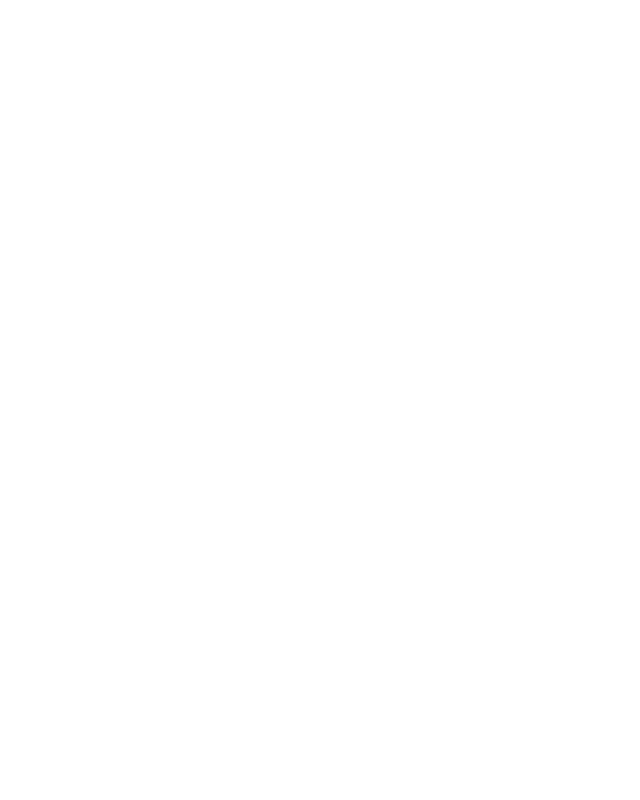
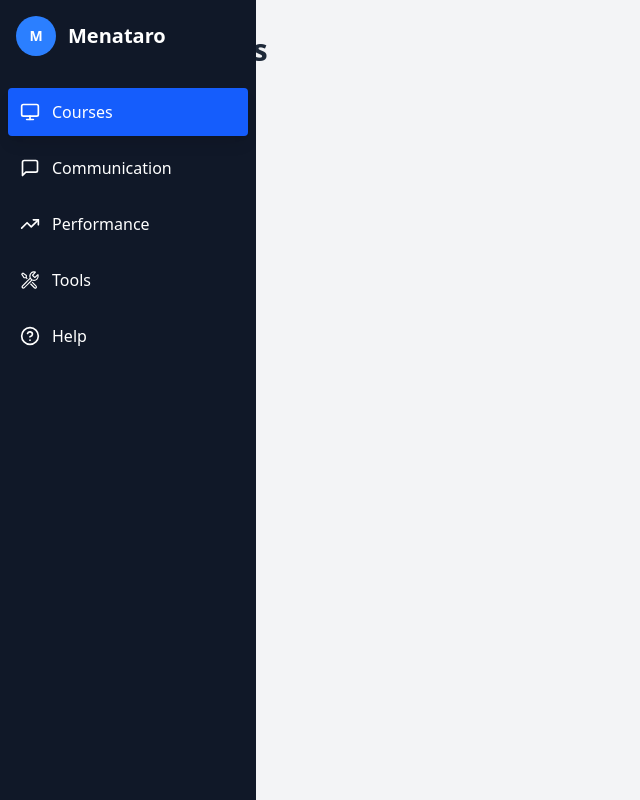
Before and after one commit to SarunMr/Mentaro, a React (Vite) app in the folder frontend/: page /instructor-dashboard in a window 1280 px wide. Before the commit this address had no page. Shown: the whole page, without its empty margins (0-640 px from the left). Built offline with nearby package versions, Linux system fonts and the light colour scheme.

Commit message:
Instructor Sidebar

```diff
--- a/frontend/src/App.jsx
+++ b/frontend/src/App.jsx
@@ -6,10 +6,12 @@
   useLocation,
   useNavigate,
 } from "react-router-dom";
+
 import Homepage from "./pages/Homepage.jsx";
 import LoginPage from "./pages/LoginPage.jsx";
 import SignupPage from "./pages/SignupPage.jsx";
 import Dashboard from "./pages/Dashboard.jsx";
+import InstructorDashboard from './components/InstructorSidebar.jsx';
 
 function AppRoutes() {
   const location = useLocation();
@@ -34,6 +36,7 @@
       <Routes location={routesLocation}>
         <Route path="/" element={<Homepage />} />
         <Route path="/dashboard" element={<Dashboard />} />
+          <Route path="/instructor-dashboard" element={<InstructorDashboard />} />
         <Route
           path="/login"
           element={
--- a/frontend/src/components/InstructorSidebar.jsx
+++ b/frontend/src/components/InstructorSidebar.jsx
@@ -1,250 +1,136 @@
 import React, { useState } from 'react';
 import {
-  X,
-  PlayCircle,
+  Monitor,
   MessageSquare,
-  BarChart3,
-  Settings,
-  HelpCircle,
-  ChevronRight,
-  Users,
-  DollarSign,
-  Award,
-  BookOpen,
   TrendingUp,
-  Globe
+  HelpCircle
 } from 'lucide-react';
+import { VscTools } from "react-icons/vsc";
+<VscTools />
 
-const InstructorSidebar = ({ isOpen, setIsOpen }) => {
-  const [hoveredItem, setHoveredItem] = useState(null);
+const InstructorDashboard = () => {
+  const [activeSection, setActiveSection] = useState('courses');
+  const [isHovering, setIsHovering] = useState(false);
 
-  const navigationItems = [
+  const sidebarItems = [
     {
-      icon: <PlayCircle className="w-5 h-5" />,
-      title: "Courses",
-      description: "Create and manage your courses",
-      details: "Build comprehensive courses with video lectures, assignments, and interactive content. Track student progress and engagement."
+      id: 'courses',
+      icon: Monitor,
+      label: 'Courses',
+      content: (
+        <div className="p-8">
+          <h1 className="text-3xl font-bold text-gray-800 mb-6">My Courses</h1>
+          {/* Add your courses content here */}
+        </div>
+      )
     },
     {
-      icon: <MessageSquare className="w-5 h-5" />,
-      title: "Communication",
-      description: "Connect with your students",
-      details: "Message students directly, respond to Q&A, and build a community around your courses."
+      id: 'communication',
+      icon: MessageSquare,
+      label: 'Communication',
+      content: (
+        <div className="p-8">
+          <h1 className="text-3xl font-bold text-gray-800 mb-6">Communication Center</h1>
+          {/* Add your communication content here */}
+        </div>
+      )
     },
     {
-      icon: <BarChart3 className="w-5 h-5" />,
-      title: "Performance",
-      description: "Track your success metrics",
-      details: "Monitor course performance, student engagement, revenue analytics, and growth trends."
+      id: 'performance',
+      icon: TrendingUp,
+      label: 'Performance',
+      content: (
+        <div className="p-8">
+          <h1 className="text-3xl font-bold text-gray-800 mb-6">Performance Analytics</h1>
+          {/* Add your performance content here */}
+        </div>
+      )
     },
     {
-      icon: <Settings className="w-5 h-5" />,
-      title: "Tools",
-      description: "Instructor resources and utilities",
-      details: "Access course creation tools, promotional materials, and instructor resources to enhance your teaching."
+
+      id: 'tools',
+      icon: VscTools,
+      label: 'Tools',
+      content: (
+        <div className="p-8">
+          <h1 className="text-3xl font-bold text-gray-800 mb-6">Tools & Resources</h1>
+          {/* Add your tools content here */}
+        </div>
+      )
     },
     {
-      icon: <HelpCircle className="w-5 h-5" />,
-      title: "Resources",
-      description: "Help and support center",
-      details: "Find teaching guides, best practices, community support, and technical assistance."
+      id: 'help',
+      icon: HelpCircle,
+      label: 'Help',
+      content: (
+        <div className="p-8">
+          <h1 className="text-3xl font-bold text-gray-800 mb-6">Help & Support</h1>
+          {/* Add your help content here */}
+        </div>
+      )
     }
   ];
 
-  const benefits = [
-    {
-      icon: <Users className="w-6 h-6 text-blue-400" />,
-      title: "Teach your way",
-      description: "Create courses that reflect your unique teaching style and expertise."
-    },
-    {
-      icon: <DollarSign className="w-6 h-6 text-green-400" />,
-      title: "Earn revenue",
-      description: "Generate income from your knowledge and grow your professional brand."
-    },
-    {
-      icon: <Award className="w-6 h-6 text-yellow-400" />,
-      title: "Impact learners",
-      description: "Help students worldwide develop new skills and advance their careers."
-    }
-  ];
-
-  const stats = [
-    { number: "25K+", label: "Active Students" },
-    { number: "1.2K+", label: "Expert Instructors" },
-    { number: "150+", label: "Course Categories" },
-    { number: "95%", label: "Success Rate" }
-  ];
-
   return (
-    <>
-      {/* Overlay */}
-      {isOpen && (
+    <div className="flex h-screen bg-gray-100">
+      {/* Sidebar */}
+      <div
+        className={`${isHovering ? 'w-64' : 'w-16'} bg-gray-900 flex flex-col py-4 transition-all duration-300 ease-in-out fixed h-full z-50`}
+        onMouseEnter={() => setIsHovering(true)}
+        onMouseLeave={() => setIsHovering(false)}
+      >
+        {/* Brand/Logo at Top */}
         <div
-          className="fixed inset-0 bg-black bg-opacity-50 z-40 transition-opacity duration-300"
-          onClick={() => setIsOpen(false)}
-        />
-      )}
-
-      {/* Sidebar */}
-      <div className={`fixed top-0 left-0 h-full w-80 bg-gray-900 text-white transform transition-transform duration-300 ease-in-out z-50 overflow-y-auto ${
-        isOpen ? 'translate-x-0' : '-translate-x-full'
-      }`} style={{ visibility: isOpen ? 'visible' : 'hidden' }}>
-
-        {/* Header */}
-        <div className="flex items-center justify-between p-6 border-b border-gray-700">
-          <div className="flex items-center">
-            <div className="w-8 h-8 bg-blue-500 rounded-lg flex items-center justify-center mr-3">
-              <BookOpen className="w-5 h-5" />
-            </div>
-            <h2 className="text-xl font-bold">Become Instructor</h2>
+          className="flex items-center px-4 mb-8"
+          onMouseEnter={() => setIsHovering(true)}
+        >
+          <div className="w-10 h-10 bg-blue-500 rounded-full flex items-center justify-center flex-shrink-0">
+            <span className="text-white font-bold text-sm">M</span>
           </div>
-          <button
-            onClick={() => setIsOpen(false)}
-            className="p-1 hover:bg-gray-700 rounded-lg transition-colors"
-          >
-            <X className="w-5 h-5" />
-          </button>
+          {isHovering && (
+            <span className="ml-3 text-white font-bold text-xl whitespace-nowrap">
+              Menataro
+            </span>
+          )}
         </div>
 
-        {/* Navigation Items */}
-        <div className="p-6 border-b border-gray-700">
-          <h3 className="text-sm font-semibold text-gray-400 uppercase tracking-wide mb-4">
-            Instructor Dashboard
-          </h3>
-          <div className="space-y-2">
-            {navigationItems.map((item, index) => (
+        {/* Menu Items */}
+        <div className="flex flex-col space-y-2 px-2">
+          {sidebarItems.map((item) => {
+            const IconComponent = item.icon;
+            return (
               <div
-                key={index}
-                className="relative"
-                onMouseEnter={() => setHoveredItem(index)}
-                onMouseLeave={() => setHoveredItem(null)}
+                key={item.id}
+                className={`flex items-center p-3 rounded cursor-pointer transition-all duration-200 ${
+                  activeSection === item.id
+                    ? 'bg-blue-600 shadow-lg'
+                    : 'hover:bg-gray-700'
+                }`}
+                onMouseEnter={() => {
+                  setIsHovering(true);
+                  setActiveSection(item.id);
+                }}
               >
-                <div className="flex items-center p-3 rounded-lg hover:bg-gray-800 transition-colors cursor-pointer">
-                  <div className="text-gray-400 mr-3">
-                    {item.icon}
-                  </div>
-                  <div className="flex-1">
-                    <h4 className="font-medium text-white">{item.title}</h4>
-                    <p className="text-sm text-gray-400">{item.description}</p>
-                  </div>
-                  <ChevronRight className="w-4 h-4 text-gray-500" />
-                </div>
-
-                {/* Hover Details */}
-                {hoveredItem === index && (
-                  <div className="absolute left-full top-0 ml-2 w-64 bg-gray-800 border border-gray-600 rounded-lg p-4 shadow-xl z-10">
-                    <div className="flex items-center mb-2">
-                      <div className="text-blue-400 mr-2">
-                        {item.icon}
-                      </div>
-                      <h4 className="font-semibold text-white">{item.title}</h4>
-                    </div>
-                    <p className="text-sm text-gray-300">{item.details}</p>
-                  </div>
+                <IconComponent className="w-5 h-5 text-white flex-shrink-0" />
+                {isHovering && (
+                  <span className="ml-3 text-white font-medium whitespace-nowrap">
+                    {item.label}
+                  </span>
                 )}
               </div>
-            ))}
-          </div>
-        </div>
-
-        {/* Benefits */}
-        <div className="p-6 border-b border-gray-700">
-          <h3 className="text-lg font-semibold mb-4">Why teach with us?</h3>
-          <div className="space-y-4">
-            {benefits.map((benefit, index) => (
-              <div key={index} className="flex items-start space-x-3">
-                <div className="flex-shrink-0 mt-1">
-                  {benefit.icon}
-                </div>
-                <div>
-                  <h4 className="font-medium text-white mb-1">{benefit.title}</h4>
-                  <p className="text-sm text-gray-400">{benefit.description}</p>
-                </div>
-              </div>
-            ))}
-          </div>
-        </div>
-
-        {/* Stats */}
-        <div className="p-6 border-b border-gray-700">
-          <h3 className="text-lg font-semibold mb-4">Our reach</h3>
-          <div className="grid grid-cols-2 gap-4">
-            {stats.map((stat, index) => (
-              <div key={index} className="text-center p-3 bg-gray-800 rounded-lg">
-                <div className="text-2xl font-bold text-blue-400">{stat.number}</div>
-                <div className="text-xs text-gray-400">{stat.label}</div>
-              </div>
-            ))}
-          </div>
-        </div>
-
-        {/* Requirements */}
-        <div className="p-6 border-b border-gray-700">
-          <h3 className="text-lg font-semibold mb-4">What you need</h3>
-          <ul className="space-y-3 text-sm">
-            <li className="flex items-start">
-              <div className="w-2 h-2 bg-blue-400 rounded-full mt-2 mr-3 flex-shrink-0"></div>
-              <span className="text-gray-300">Expertise in your field or subject matter</span>
-            </li>
-            <li className="flex items-start">
-              <div className="w-2 h-2 bg-blue-400 rounded-full mt-2 mr-3 flex-shrink-0"></div>
-              <span className="text-gray-300">Passion for teaching and helping others learn</span>
-            </li>
-            <li className="flex items-start">
-              <div className="w-2 h-2 bg-blue-400 rounded-full mt-2 mr-3 flex-shrink-0"></div>
-              <span className="text-gray-300">Commitment to creating quality educational content</span>
-            </li>
-          </ul>
-        </div>
-
-        {/* CTA Section */}
-        <div className="p-6">
-          <button className="w-full bg-blue-500 hover:bg-blue-600 text-white font-semibold py-3 px-4 rounded-lg transition-colors duration-200 mb-3 flex items-center justify-center">
-            Start Teaching Today
-            <TrendingUp className="w-4 h-4 ml-2" />
-          </button>
-
-          <button className="w-full border border-gray-600 hover:border-gray-500 text-gray-300 hover:text-white font-medium py-3 px-4 rounded-lg transition-colors duration-200 text-sm mb-4">
-            Learn More About Teaching
-          </button>
-
-          <div className="text-center">
-            <p className="text-xs text-gray-500 mb-2">
-              Have questions?{" "}
-              <a href="#" className="text-blue-400 hover:text-blue-300 hover:underline">
-                Visit our FAQ
-              </a>
-            </p>
-          </div>
-        </div>
-
-        {/* Success Story */}
-        <div className="p-6 bg-gray-800 m-4 rounded-lg">
-          <div className="flex items-center mb-3">
-            <div className="w-10 h-10 bg-gradient-to-r from-blue-500 to-purple-500 rounded-full flex items-center justify-center mr-3">
-              <span className="text-white font-bold text-sm">JD</span>
-            </div>
-            <div>
-              <div className="text-sm font-medium text-white">John Developer</div>
-              <div className="text-xs text-gray-400">Programming Instructor</div>
-            </div>
-          </div>
-          <p className="text-sm text-gray-300 italic">
-            "Teaching on Menatoro has transformed my career. I've helped thousands of students learn coding while building a sustainable income."
-          </p>
-        </div>
-
-        {/* Footer */}
-        <div className="p-6 border-t border-gray-700">
-          <div className="flex items-center justify-center text-xs text-gray-500">
-            <Globe className="w-4 h-4 mr-2" />
-            <span>Join instructors from 50+ countries</span>
-          </div>
+            );
+          })}
         </div>
       </div>
-    </>
+
+      {/* Main Content Area */}
+      <div className="flex-1 overflow-y-auto ml-16">
+        <div className="h-full">
+          {sidebarItems.find(item => item.id === activeSection)?.content}
+        </div>
+      </div>
+    </div>
   );
 };
 
-export default InstructorSidebar;
+export default InstructorDashboard;
--- a/frontend/src/components/Mentaronavbar.jsx
+++ b/frontend/src/components/Mentaronavbar.jsx
@@ -56,7 +56,6 @@
             </button>
           </div>
         </form>
-
         {/* Navigation Items */}
         <div onClick={() => setIsSidebarOpen(true)}>
           <a href="#" className="text-gray-700 hover:text-blue-600">
```
Also changed, not shown: frontend/src/components/NavbarLoggedIn.jsx (+25 -11 lines).
